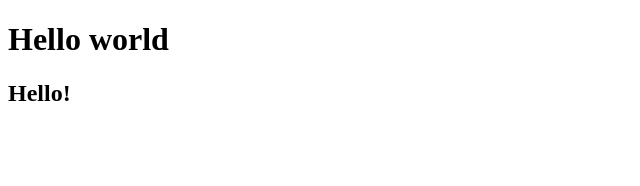
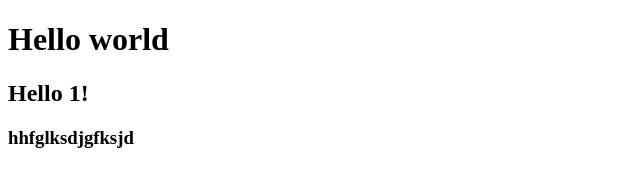
Before and after one commit to Eurodancer26/project, a plain HTML site: page index.html in a window 1280 px wide. Shown: the whole page, without its empty margins (0-640 px from the left). Drawn offline with Linux system fonts and the light colour scheme.

Commit message:
index.html mod2

```diff
--- a/index.html
+++ b/index.html
@@ -9,7 +9,8 @@
 </head>
 <body>
     <h1>Hello world</h1>
-    <h2>Hello!</h2>
+    <h2>Hello 1!</h2>
+    <h3>hhfglksdjgfksjd</h3>
     <script src="../js/script.js"></script>
 </body>
 </html>
```
